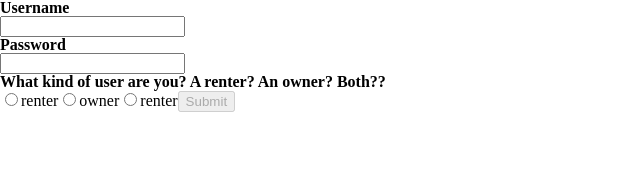
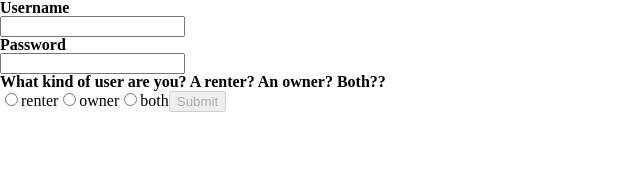
Before and after one commit to TT-Use-My-Tech-Stuff/Front-End, a React (Create React App) app: page /signup in a window 1280 px wide. Shown: the top 182 px of the page, without its empty margins (0-640 px from the left). Built offline with nearby package versions, Linux system fonts and the light colour scheme.

Commit message:
small edit

```diff
--- a/src/components/Signup/Signup.js
+++ b/src/components/Signup/Signup.js
@@ -105,7 +105,7 @@ const Signup = () => {
                     <input type="radio" id="owner" name="user_type" value="owner" onChange={formChange}/>
                     <label for = "owner">owner</label>
                     <input type="radio" id="both" name="user_type" value="both" onChange={formChange}/>
-                    <label for = "both">renter</label>
+                    <label for = "both">both</label>
                      {/* <input
                     name='type'
                     type='text'
```
